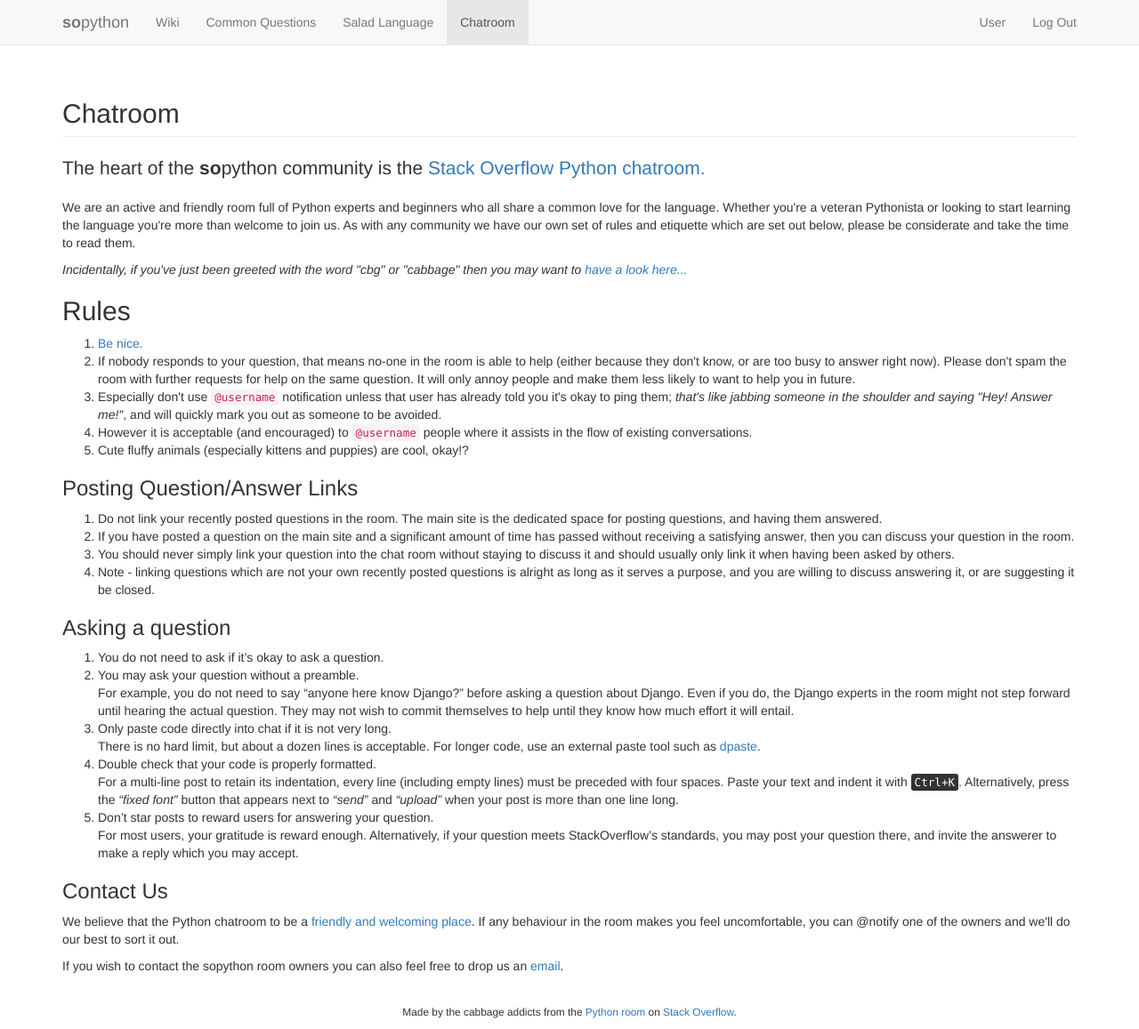
After one commit to sopython/sopython-site, a Flask app: page /chatroom/ in a window 1280 px wide. The commit adds this page. Shown: the whole page at 89% size. Run offline with Flask 2, Linux system fonts and the light colour scheme; parts of the project's set-up code (start-up, migrations or seed data) failed here and were passed over; some libraries are stand-ins or nearby versions.

Commit message:
Chatroom page sorted

```diff
--- a/sopy/__init__.py
+++ b/sopy/__init__.py
@@ -28,14 +28,14 @@
 
     views.init_app(app)
 
-    from sopy import tags, sodata, canon, salad, wiki
+    from sopy import tags, sodata, canon, salad, wiki, chatroom
 
     app.register_blueprint(tags.bp, url_prefix='/tags')
     app.register_blueprint(sodata.bp, url_prefix='/sodata')
     app.register_blueprint(canon.bp, url_prefix='/canon')
     app.register_blueprint(salad.bp, url_prefix='/salad')
     app.register_blueprint(wiki.bp, url_prefix='/wiki')
-    # app.register_blueprint(chatroom.bp, url_prefix='/chatroom')
+    app.register_blueprint(chatroom.bp, url_prefix='/chatroom')
 
     from sopy.salad.models import Salad
 
@@ -44,9 +44,5 @@
     def index():
         return {'wod': Salad.word_of_the_day()}
 
-    @app.route('/chatroom')
-    @template('chatroom.html')
-    def chatroom():
-        return {}
 
     return app
--- /dev/null
+++ b/sopy/chatroom/views.py
@@ -0,0 +1,11 @@
+from flask import redirect
+from sopy.chatroom import bp
+from sopy.ext.views import template, redirect_for
+
+
+@bp.route('/')
+@template('chatroom/index.html')
+def index():
+    items = 2
+
+    return {'items': items}
--- a/sopy/templates/base.html
+++ b/sopy/templates/base.html
@@ -22,7 +22,7 @@
                         <li class="{% block nav_wiki %}{% endblock %}"><a href="{{ url_for('wiki.index') }}">Wiki</a></li>
                         <li class="{% block nav_canon %}{% endblock %}"><a href="{{ url_for('canon.index') }}">Common Questions</a></li>
                         <li class="{% block nav_salad %}{% endblock %}"><a href="{{ url_for('salad.index') }}">Salad Language</a></li>
-                        <li class="{% block nav_chatroom %}{% endblock %}"><a href="{{ url_for('chatroom') }}">Chatroom</a></li>
+                        <li class="{% block nav_chatroom %}{% endblock %}"><a href="{{ url_for('chatroom.index') }}">Chatroom</a></li>
                     </ul>
                     <ul class="nav navbar-nav navbar-right">
                         <li class="{% block nav_user %}{% endblock %}"><a href="#">User</a></li>
--- /dev/null
+++ b/sopy/templates/chatroom/base.html
@@ -0,0 +1,3 @@
+{% extends 'base.html' %}
+
+{% block nav_chatroom %}active{% endblock %}
--- /dev/null
+++ b/sopy/templates/chatroom/index.html
@@ -0,0 +1,76 @@
+{% extends 'chatroom/base.html' %}
+
+{% block content %}
+    <div class="row"><div class="col-md-12">
+
+    <h2 class="page-header">{% block title %}Chatroom{% endblock %}</h2>
+
+    <p class="lead">The heart of the <b>so</b>python community is the
+        <a href="http://chat.stackoverflow.com/rooms/6/python">Stack Overflow Python chatroom.</a></p>
+
+    <p>We are an active and friendly room full of Python experts and beginners who all share a common love for the language.
+       Whether you're a veteran Pythonista or looking to start learning the language you're more than welcome to join us.
+       As with any community we have our own set of rules and etiquette which are set out below, please be considerate and
+       take the time to read them.
+    </p>
+
+    <p><em>Incidentally, if you've just been greeted with the word "cbg" or "cabbage" then
+       you may want to <a href="{{ url_for('salad.index') }}">have a look here...</a></em>
+    </p>
+
+
+    <h2>Rules</h2>
+
+    <ol>
+        <li><a href="http://chat.stackoverflow.com/faq#nice">Be nice.</a></li>
+        <li>If nobody responds to your question, that means no-one in the room is able to help (either because they don't know,
+            or are too busy to answer right now). Please don't spam the room with further requests for help on the same question.
+            It will only annoy people and make them less likely to want to help you in future.</li>
+        <li>Especially don't use <code>@username</code> notification unless that user has already told you it's okay to ping them; <em>that's like
+            jabbing someone in the shoulder and saying "Hey! Answer me!"</em>, and will quickly mark you out as someone to be avoided.</li>
+        <li>However it is acceptable (and encouraged) to <code>@username</code> people where it assists in the flow of existing conversations.</li>
+        <li>Cute fluffy animals (especially kittens and puppies) are cool, okay!?</li>
+    </ol>
+
+    <h3>Posting Question/Answer Links</h3>
+
+    <ol>
+        <li>Do not link your recently posted questions in the room. The main site is the dedicated space for posting questions,
+            and having them answered.</li>
+        <li>If you have posted a question on the main site and a significant amount of time has passed without receiving a
+            satisfying answer, then you can discuss your question in the room.</li>
+        <li>You should never simply link your question into the chat room without staying to discuss it and should usually
+            only link it when having been asked by others.</li>
+        <li>Note - linking questions which are not your own recently posted questions is alright as long as it serves a
+            purpose, and you are willing to discuss answering it, or are suggesting it be closed.</li>
+    </ol>
+
+    <h3>Asking a question</h3>
+    <ol>
+      <li>You do not need to ask if it’s okay to ask a question.</li>
+      <li>You may ask your question without a preamble.<br />
+        For example, you do not need to say “anyone here know Django?” before asking a question about Django. Even if you
+        do, the Django experts in the room might not step forward until hearing the actual question. They may not wish
+        to commit themselves to help until they know how much effort it will entail.</li>
+      <li>Only paste code directly into chat if it is not very long.<br />
+        There is no hard limit, but about a dozen lines is acceptable. For longer code, use an external paste tool such
+        as <a href="http://dpaste.org/">dpaste</a>.</li>
+      <li>Double check that your code is properly formatted.<br />
+        For a multi-line post to retain its indentation, every line (including empty lines) must be preceded with four
+        spaces. Paste your text and indent it with <kbd>Ctrl+K</kbd>. Alternatively, press the <em>“fixed font”</em>
+        button that appears next to <em>“send”</em> and <em>“upload”</em> when your post is more than one line long.</li>
+      <li>Don’t star posts to reward users for answering your question.<br />
+        For most users, your gratitude is reward enough. Alternatively, if your question meets StackOverflow’s standards,
+        you may post your question there, and invite the answerer to make a reply which you may accept.</li>
+    </ol>
+
+    <h3>Contact Us</h3>
+
+    <p>We believe that the Python chatroom to be a <a href="https://www.python.org/psf/diversity/">friendly and welcoming place</a>.
+       If any behaviour in the room makes you feel uncomfortable, you can @notify one of the owners and we'll do our best to sort it out.</p>
+    <p>If you wish to contact the sopython room owners you can also feel free to drop us an
+        <a href="mailto:chatroom@sopython.com">email</a>.</p>
+
+    </div></div>
+
+{% endblock %}
```
Also changed, not shown: sopy/chatroom/__init__.py (added, +8 -0 lines), sopy/templates/chatroom.html (deleted, +0 -22 lines).
